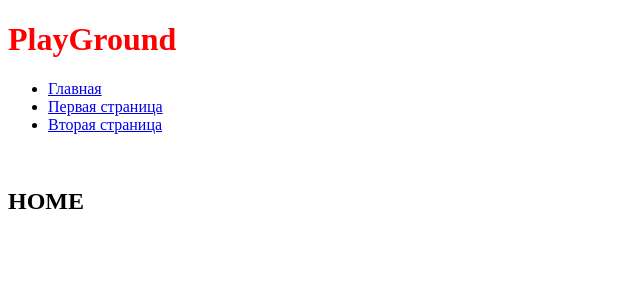
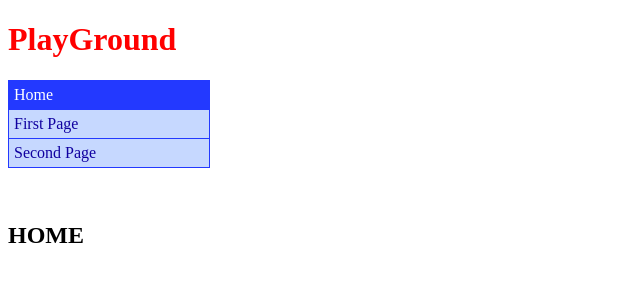
Before and after one commit to vlad-ki/playground, a website: page frontend/app/index.html in a window 1280 px wide. Shown: the whole page, without its empty margins (0-640 px from the left). Drawn offline with nearby package versions, Linux system fonts and the light colour scheme.

Commit message:
playing with css

```diff
--- a/frontend/app/index.html
+++ b/frontend/app/index.html
@@ -14,14 +14,14 @@
     <h1>{{header.name}}</h1>
     <nav>
         <ul>
-            <li>
-                <a href="/">Главная</a>
+            <li class="menu-item__selected">
+                <a href="/" class="menu-item__selected">Home</a>
             </li>
             <li>
-                <a href="#/home">Первая страница</a>
+                <a href="#/home" ng-class="{'menu-item__selected': header.isSelected('home')}">First Page</a>
             </li>
             <li>
-                <a href="#/two">Вторая страница</a>
+                <a href="#/two" ng-class="{'menu-item__selected': header.isSelected('two')}">Second Page</a>
             </li>
         </ul>
     </nav>
--- a/frontend/app/style.css
+++ b/frontend/app/style.css
@@ -1,3 +1,38 @@
 h1 {
     color: rgb(255, 0, 0);
 }
+
+nav ul {
+    background-color: #6797ff60;
+    list-style: none;
+    padding: 0;
+    width: 200px;
+    border: 1px solid #2339ff;
+}
+
+nav ul li {
+    border-bottom: 1px solid #2339ff;
+    padding: 5px;
+}
+
+nav ul li:last-child {
+    border-bottom: none;
+}
+
+nav ul li a {
+    color: #1000a0;
+    text-decoration: none;
+}
+
+nav ul li a:hover {
+    text-decoration: underline;
+}
+
+.menu-item__selected {
+    background-color: #2339ff;
+    color: #ffffff;
+}
+
+.menu-item__selected:hover {
+    text-decoration: none;
+}
```
